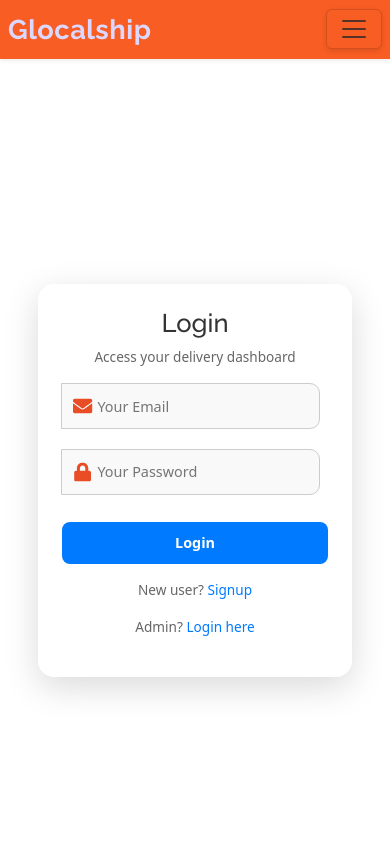
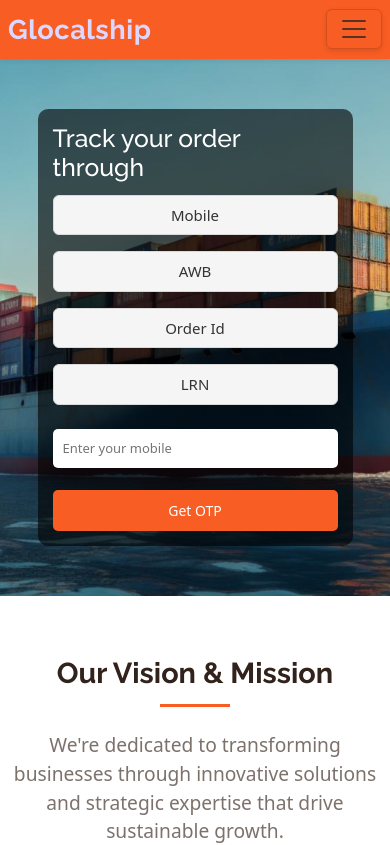
Before and after one commit to Letskillify/Glocalship, a React (Vite) app: page / in a window 390 px wide. Shown: the top 845 px of the page. Built offline with nearby package versions, Linux system fonts and the light colour scheme; no server answers; sample sign-in values are in the browser's storage.

Commit message:
improve login singup page and header

```diff
--- a/public/assets/css/main.css
+++ b/public/assets/css/main.css
@@ -1806,7 +1806,7 @@ section,
 .submit {
   padding: 12px;
   width: 100%;
-  background: #ff0000;
+  background: var(--accent-color);
   color: white;
   border: none;
   border-radius: 5px;
@@ -1833,53 +1833,56 @@ section,
 ===============================*/
 
 
-@media (max-width: 991px) {
+@media (max-width: 1024px) {
   .banner {
     padding: 0 30px;
+  }
+
+  .bannerArea {
+    width: 350px;
+    margin-right: 5%;
+  }
+}
+
+@media (max-width: 768px) {
+  .banner {
     justify-content: center;
+    padding: 0 20px;
+    height: auto;
+    padding-top: 50px;
+    padding-bottom: 50px;
   }
 
   .bannerArea {
-    width: 80%;
-    margin-right: 0;
-  }
-}
-
-
-@media (max-width: 576px) {
-  .bannerArea {
-    width: 75%;
-    padding: 15px;
-  }
-
-  h2 {
-    font-size: 20px;
-    margin-bottom: 20px;
+    width: 90%;
+    margin: 0;
   }
 
   .tabs {
     flex-direction: column;
-    gap: 5px;
   }
 
   .active {
     width: 100%;
-    font-size: 14px;
-    padding: 10px 0;
+    margin: 4px 0;
+    font-size: 15px;
+  }
+}
+
+@media (max-width: 480px) {
+  .bannerArea {
+    padding: 15px;
   }
 
   .inputBox {
+    font-size: 13px;
+  }
+
+  .submit {
     font-size: 14px;
     padding: 10px;
   }
-
-  .submit {
-    font-size: 15px;
-    padding: 12px 0;
-  }
-}
-
-
+}
 
 /*--------------------------------------------------------------
 # Steps Section
--- a/src/components/homePage/Home.jsx
+++ b/src/components/homePage/Home.jsx
@@ -19,8 +19,8 @@ function Home() {
   return (
     <div>
       {/* <HeroSection/> */}
-      <Login/>
-      <Signup/>
+      {/* <Login/>   */}
+      {/* <Signup/> */}
       <Banner />
       <About />
       <Stats />
```
